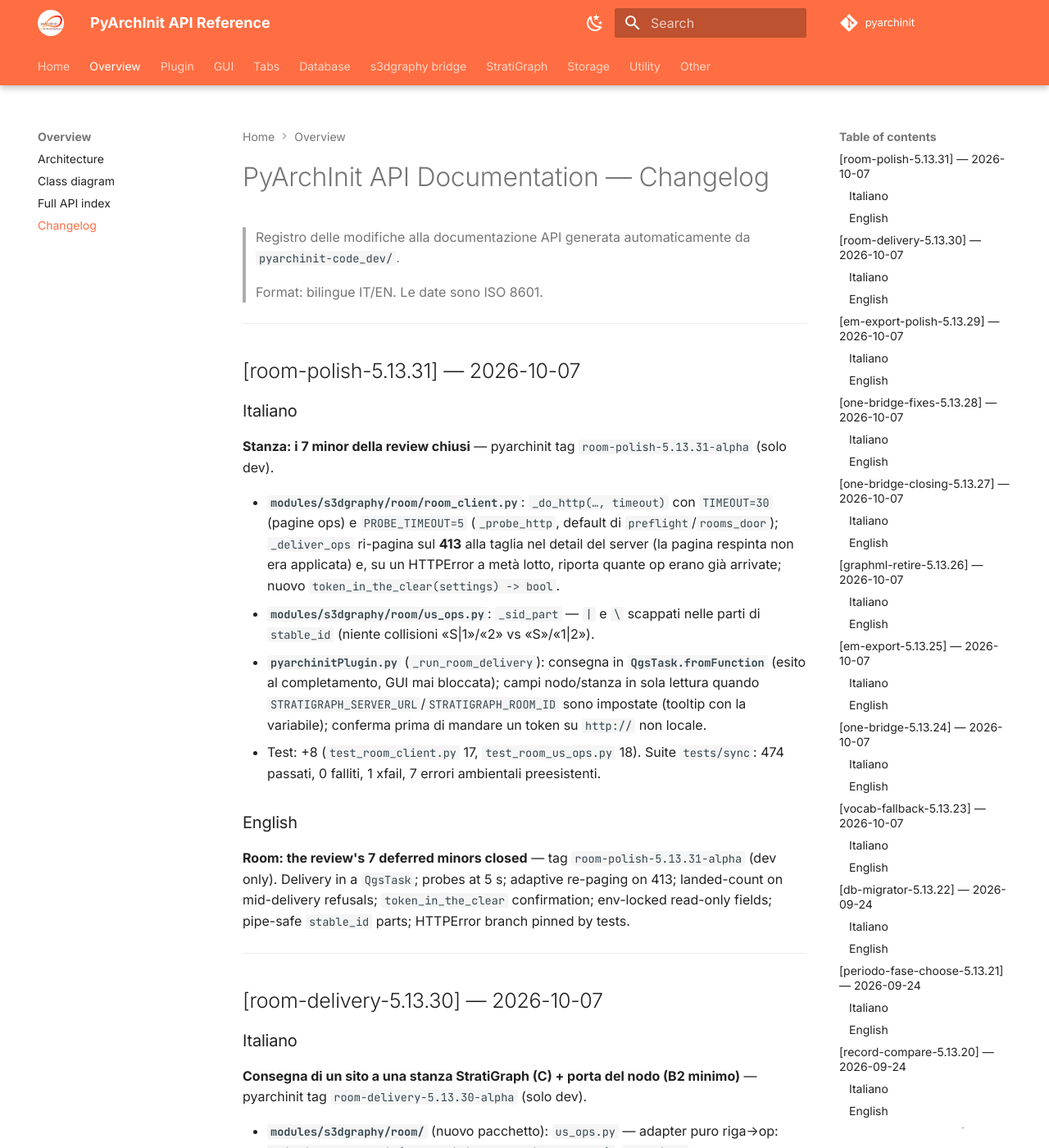
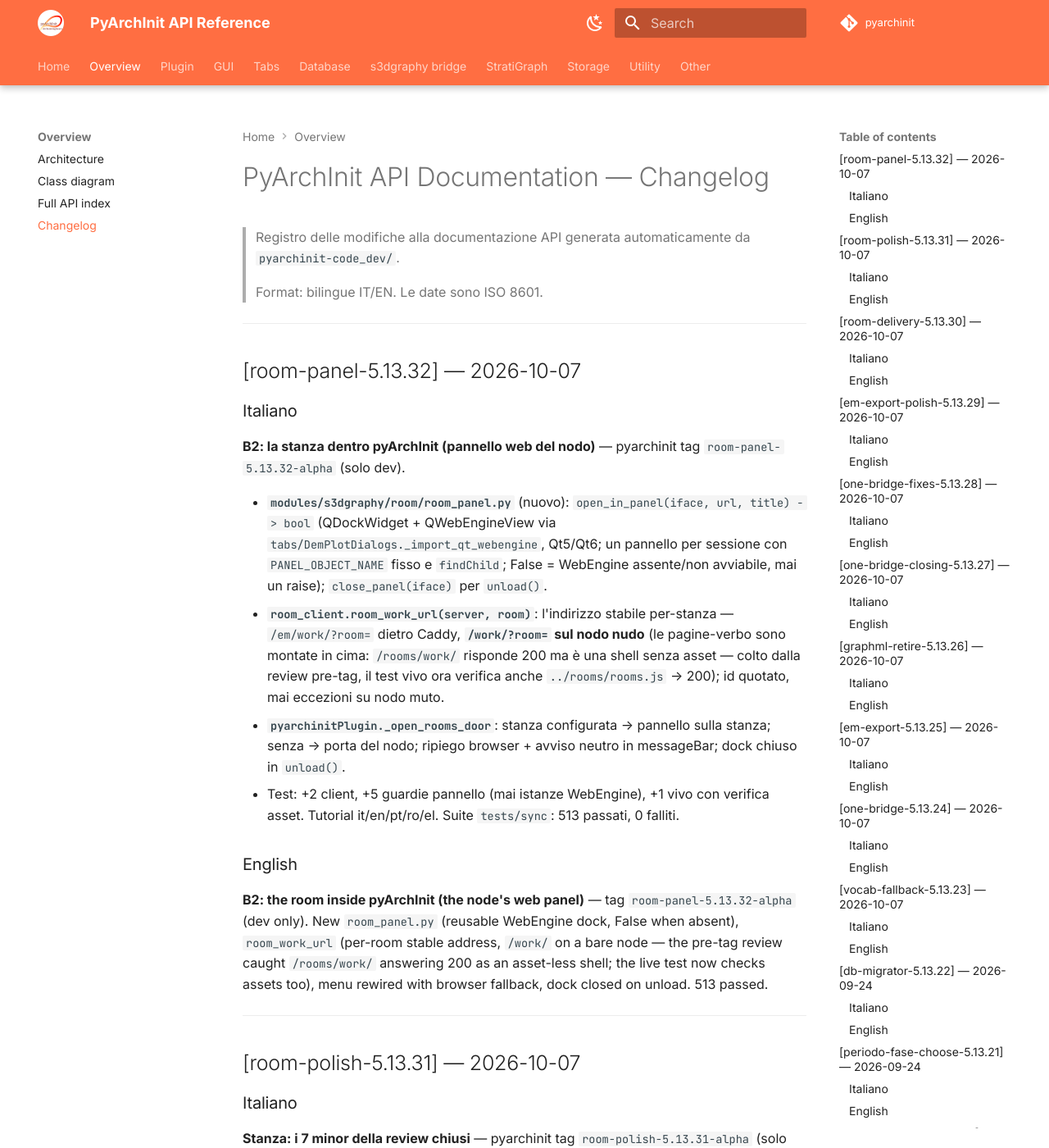
Before and after one commit to enzococca/pyarchinit-api-docs, an MkDocs documentation site: the page built from docs/CHANGELOG.md, in a window 1280 px wide and 1400 px high. Shown: the whole window at 82% size. Built offline with MkDocs 1.6.1 and Material for MkDocs 9.7.7, drawn with Linux system fonts in a browser that asks for light colours; comment, search, counter and statistics services are not loaded.

Commit message:
docs(changelog): room-panel-5.13.32-alpha — pannello della stanza, /work/ sul nodo nudo — IT+EN

```diff
--- a/docs/CHANGELOG.md
+++ b/docs/CHANGELOG.md
@@ -4,6 +4,23 @@
 > da `pyarchinit-code_dev/`.
 >
 > Format: bilingue IT/EN. Le date sono ISO 8601.
+
+---
+
+## [room-panel-5.13.32] — 2026-10-07
+
+### Italiano
+
+**B2: la stanza dentro pyArchInit (pannello web del nodo)** — pyarchinit tag `room-panel-5.13.32-alpha` (solo dev).
+
+- **`modules/s3dgraphy/room/room_panel.py`** (nuovo): `open_in_panel(iface, url, title) -> bool` (QDockWidget + QWebEngineView via `tabs/DemPlotDialogs._import_qt_webengine`, Qt5/Qt6; un pannello per sessione con `PANEL_OBJECT_NAME` fisso e `findChild`; False = WebEngine assente/non avviabile, mai un raise); `close_panel(iface)` per `unload()`.
+- **`room_client.room_work_url(server, room)`**: l'indirizzo stabile per-stanza — `/em/work/?room=` dietro Caddy, **`/work/?room=` sul nodo nudo** (le pagine-verbo sono montate in cima: `/rooms/work/` risponde 200 ma è una shell senza asset — colto dalla review pre-tag, il test vivo ora verifica anche `../rooms/rooms.js` → 200); id quotato, mai eccezioni su nodo muto.
+- **`pyarchinitPlugin._open_rooms_door`**: stanza configurata → pannello sulla stanza; senza → porta del nodo; ripiego browser + avviso neutro in messageBar; dock chiuso in `unload()`.
+- Test: +2 client, +5 guardie pannello (mai istanze WebEngine), +1 vivo con verifica asset. Tutorial it/en/pt/ro/el. Suite `tests/sync`: 513 passati, 0 falliti.
+
+### English
+
+**B2: the room inside pyArchInit (the node's web panel)** — tag `room-panel-5.13.32-alpha` (dev only). New `room_panel.py` (reusable WebEngine dock, False when absent), `room_work_url` (per-room stable address, `/work/` on a bare node — the pre-tag review caught `/rooms/work/` answering 200 as an asset-less shell; the live test now checks assets too), menu rewired with browser fallback, dock closed on unload. 513 passed.
 
 ---
 
```
